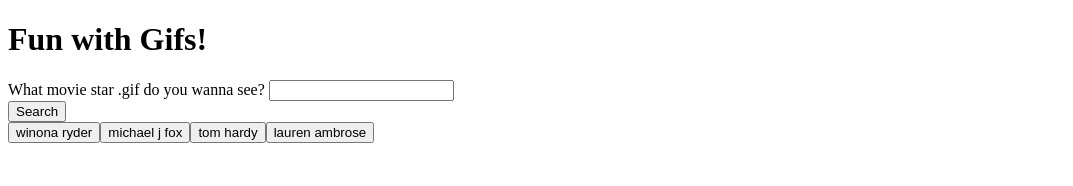
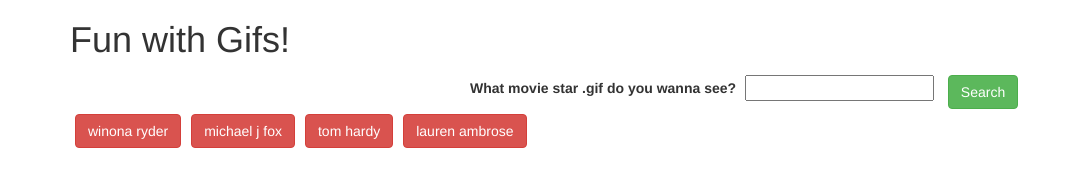
Before and after one commit to RoryTheRoman/gifTastic, a plain HTML site: page index.html in a window 1280 px wide. Shown: the whole page, without its empty margins (0-1073 px from the left). Drawn offline with nearby package versions, Linux system fonts and the light colour scheme.

Commit message:
started bootstrappin'

```diff
--- a/assets/css/style.css
+++ b/assets/css/style.css
@@ -0,0 +1,13 @@
+button {
+	margin: 5px;
+}
+input {
+	margin: 5px;
+}
+header {
+	display: inline-block;
+	text-align: center;
+}
+form {
+	margin-left: 400px;
+}
--- a/assets/javascript/script.js
+++ b/assets/javascript/script.js
@@ -16,7 +16,7 @@ function createGif () {
         		var gifDiv = $("<div>");
         		gifDiv.addClass("gifDiv")
         		var rating = $("<p>");
-        		rating.text(results[i].rating);
+        		rating.text("Rating: " + " " + results[i].rating);
         		gifDiv.append(rating);
         		var gifImage = $("<img>");
         		gifImage.addClass("image");
@@ -39,8 +39,6 @@ function createGif () {
 			        $(this).attr("data-state", "still");
 			      }
 			    });
-
-
         });
 
 }//closes createGif function
@@ -48,9 +46,11 @@ function createGif () {
 
 	function createButton () {
 		$("#display-buttons").empty();
+
 		for (var i = 0; i < gifs.length; i++) {
 		var b = $("<button>");
 		b.addClass("gif");
+		b.addClass("btn btn-danger");
 
 ///!!!!! Will need to add a new class here for to make boostrap compatible when we get there.!!!!!!!!
 		b.attr("data-name", gifs[i]);
@@ -63,11 +63,15 @@ function createGif () {
 		event.preventDefault();
 
 		var newGif = $("#gif-input").val().trim();
+		if (newGif === ""){
+			return;
+		}
 
 		gifs.push(newGif);
 		console.log("newarray" + gifs); //it is adding to my array
 
 		createButton();
+		newGif.each().reset();
 
 		// $("#gif-input").val('');
 
--- a/index.html
+++ b/index.html
@@ -3,23 +3,35 @@
 <head>
 	<meta charset="UTF-8">
 	<title>gifTastic</title>
+<link rel="stylesheet" href="https://maxcdn.bootstrapcdn.com/bootstrap/3.3.7/css/bootstrap.min.css" integrity="sha384-BVYiiSIFeK1dGmJRAkycuHAHRg32OmUcww7on3RYdg4Va+PmSTsz/K68vbdEjh4u" crossorigin="anonymous">
+<link rel="stylesheet" href="assets/css/style.css">
 </head>
 <body>
 	<div class="container">
-
+		<div class ="row">
+			<div class ="col-md-12">
 	<header><h1>Fun with Gifs!</h1></header>
+			</div>
+		</div>
+	</div>
+	<div class="container">
 
     <form id="gif-form">
       <label for="gif-input">What movie star .gif do you wanna see?</label>
-      <input type="text" id="gif-input"><br>
+      <input type="text" id="gif-input">
 
-      <input id="add-gif" type="submit" value="Search">
+      <button id="add-gif" type="submit" class = "btn btn-success">Search<br>
     </form>
+    </div>
+    <div class = "container">
 	<div id = "display-buttons"></div>
+	</div>
+    <div class = "container">
+
 	<div id = "show-gifs"></div>
 
+	</div>
 
-</div>
 
 <script src="https://cdnjs.cloudflare.com/ajax/libs/jquery/3.2.1/jquery.min.js"></script>
 <script type="text/javascript" src="assets/javascript/script.js"></script>
```
Lines whose indentation alone changed are shown as unchanged.
